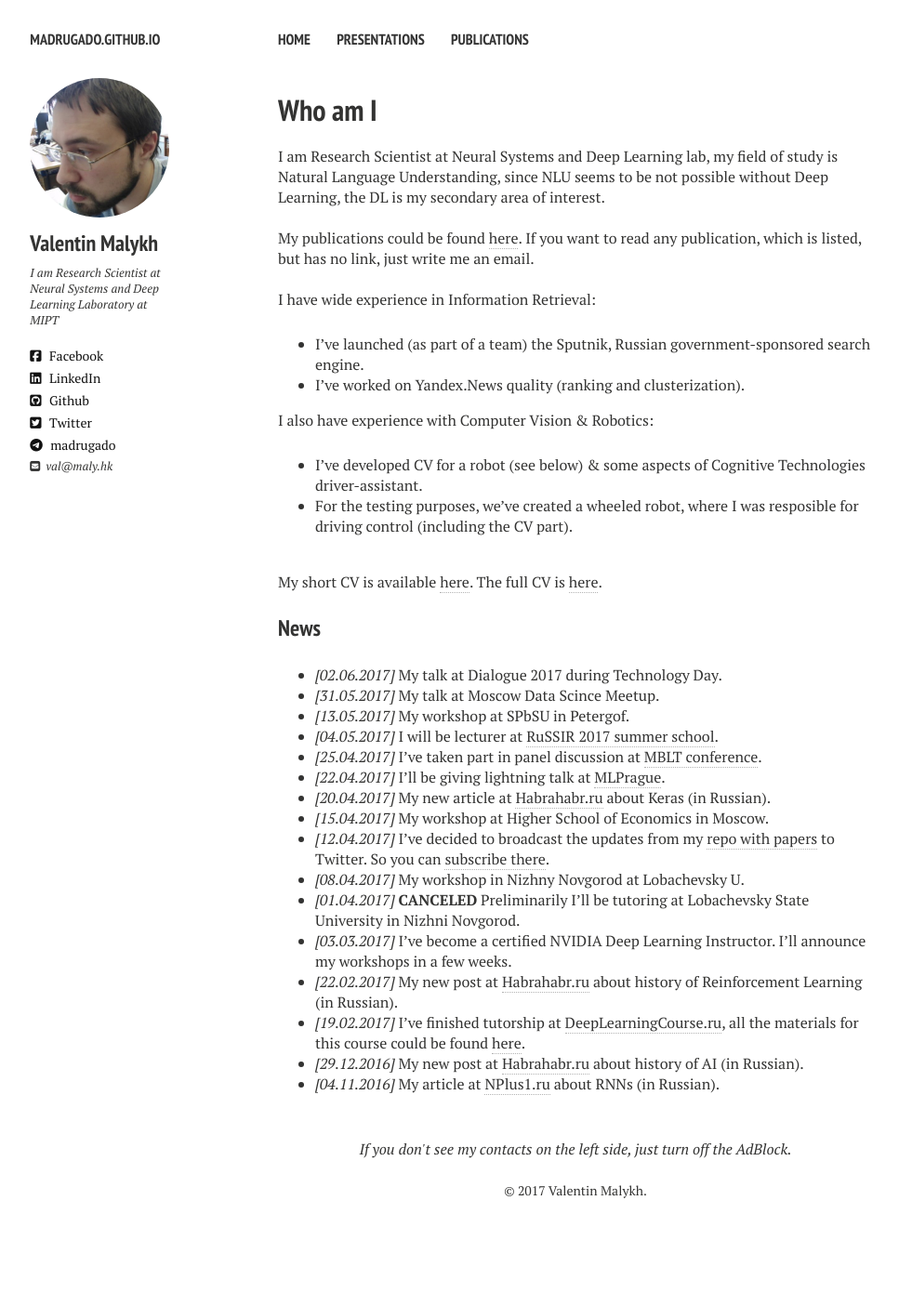
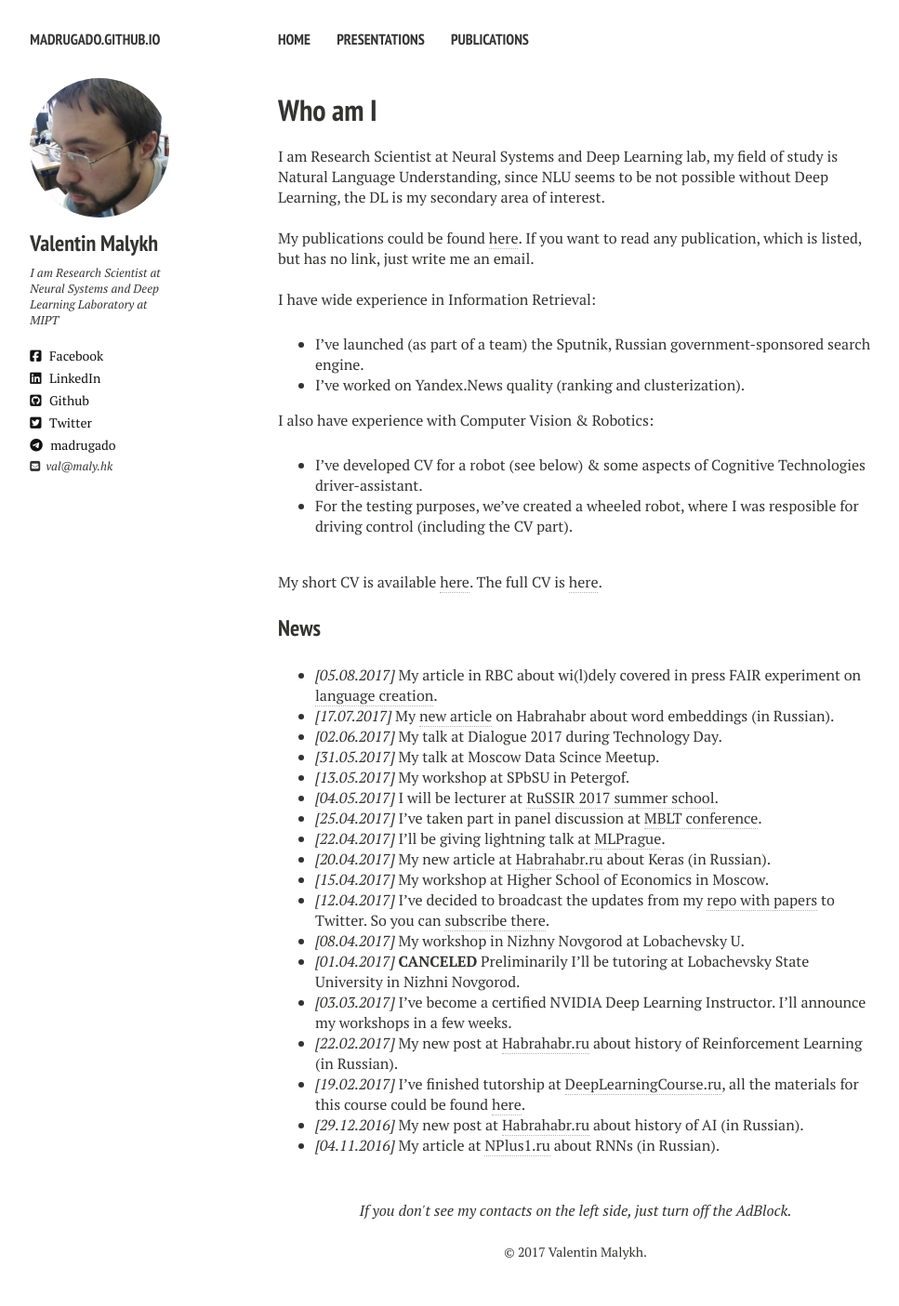
Before and after one commit to madrugado/madrugado.github.io, a Jekyll site: the page built from index.md, in a window 1280 px wide. Shown: the whole page at 93% size, without its empty margins (21-988 px from the left). Built offline with Jekyll 4.4.1, drawn with Linux system fonts in a browser that asks for light colours; nearby versions of some CDN libraries; before the commit the page ends 1339 px from its top, so only the background shows below that.

Commit message:
UPD: recent articles

```diff
--- a/index.md
+++ b/index.md
@@ -24,6 +24,9 @@ I also have experience with Computer Vision & Robotics:
 My short CV is available [here](resume/one-page-cv.pdf). The full CV is [here](https://www.dropbox.com/s/ce0d73trfwtfc7h/academic_CV2.pdf?dl=1).
 
 ### News
+- *[05.08.2017]* My article in RBC about wi(l)dely covered in press FAIR experiment on [language creation](http://www.rbc.ru/opinions/technology_and_media/04/08/2017/598453329a7947214bab8e50).
+- *[17.07.2017]* My [new article](https://habrahabr.ru/company/ods/blog/329410/
+) on Habrahabr about word embeddings (in Russian).
 - *[02.06.2017]* My talk at Dialogue 2017 during Technology Day.
 - *[31.05.2017]* My talk at Moscow Data Scince Meetup.
 - *[13.05.2017]* My workshop at SPbSU in Petergof.
```
